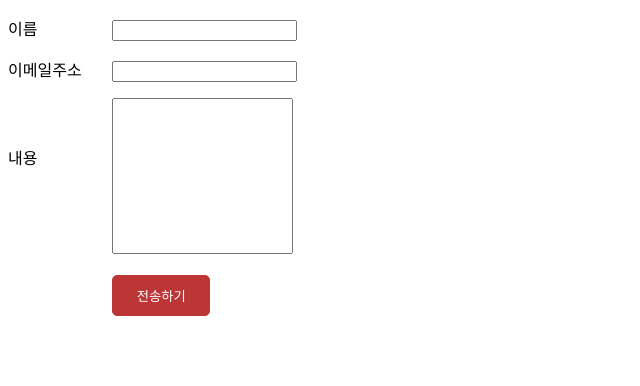
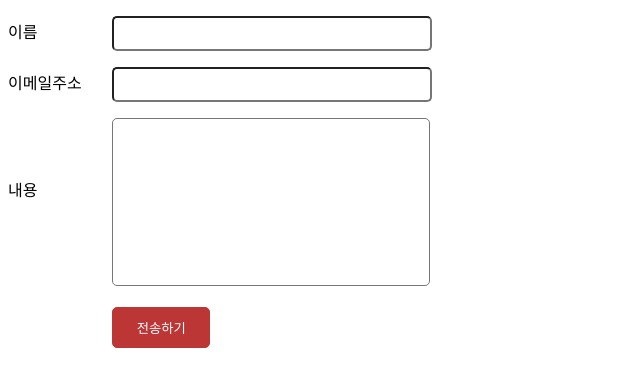
Before and after one commit to orangemamal/SBS-Computer-Academy, a plain HTML site: page 05/05_attribute2.html in a window 1280 px wide. Shown: the whole page, without its empty margins (0-640 px from the left). Drawn offline with Linux system fonts and the light colour scheme.

Commit message:
Update attribute2.css

```diff
--- a/05/css/attribute2.css
+++ b/05/css/attribute2.css
@@ -7,6 +7,12 @@ form label {
 }
 
 input[type^='t'],
+textarea {
+    border: 1px sloid #ccc;
+    padding: 8px;
+    border-radius: 5px;
+    width: 300px;
+}
 
 textarea {
     resize: none;
```
